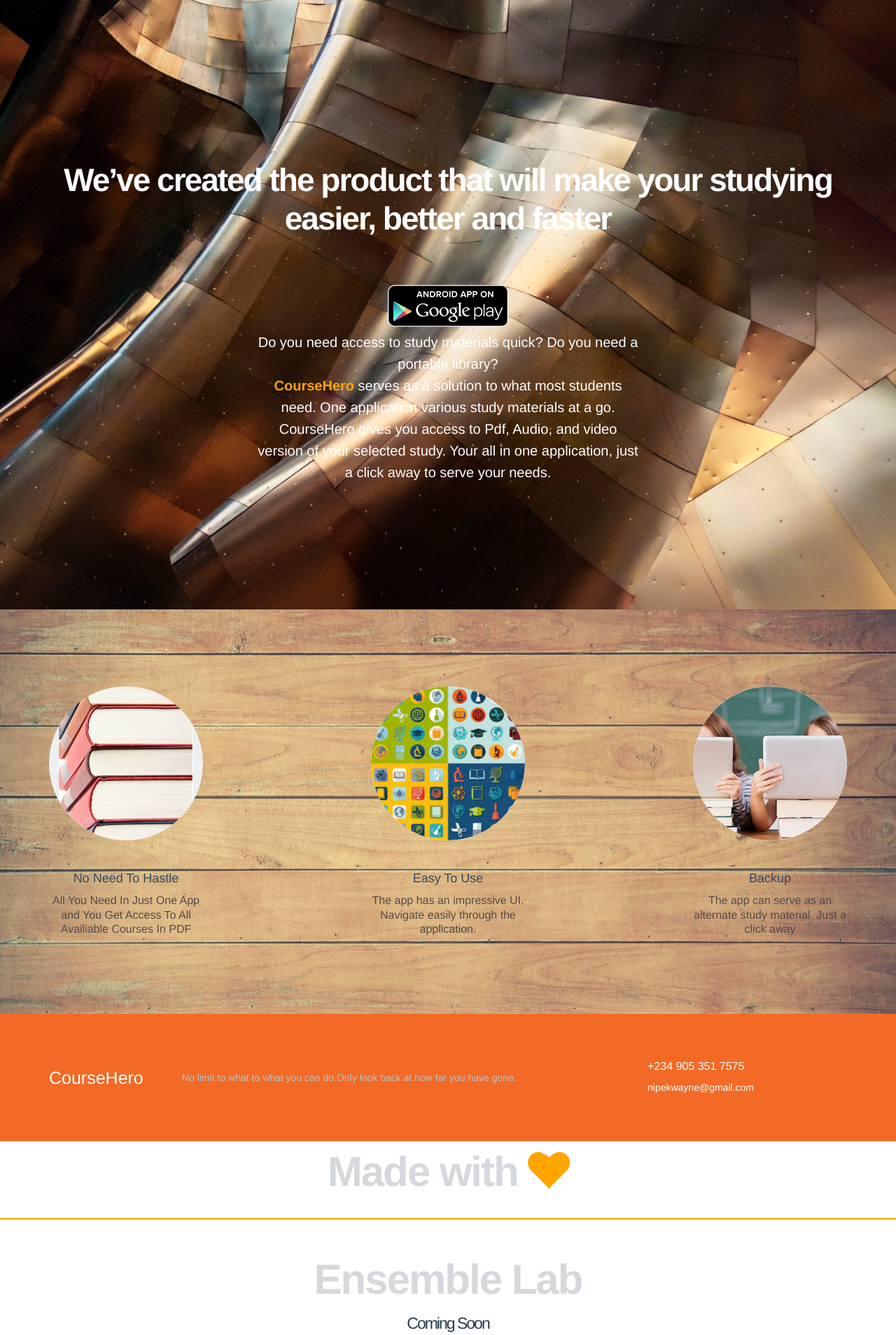
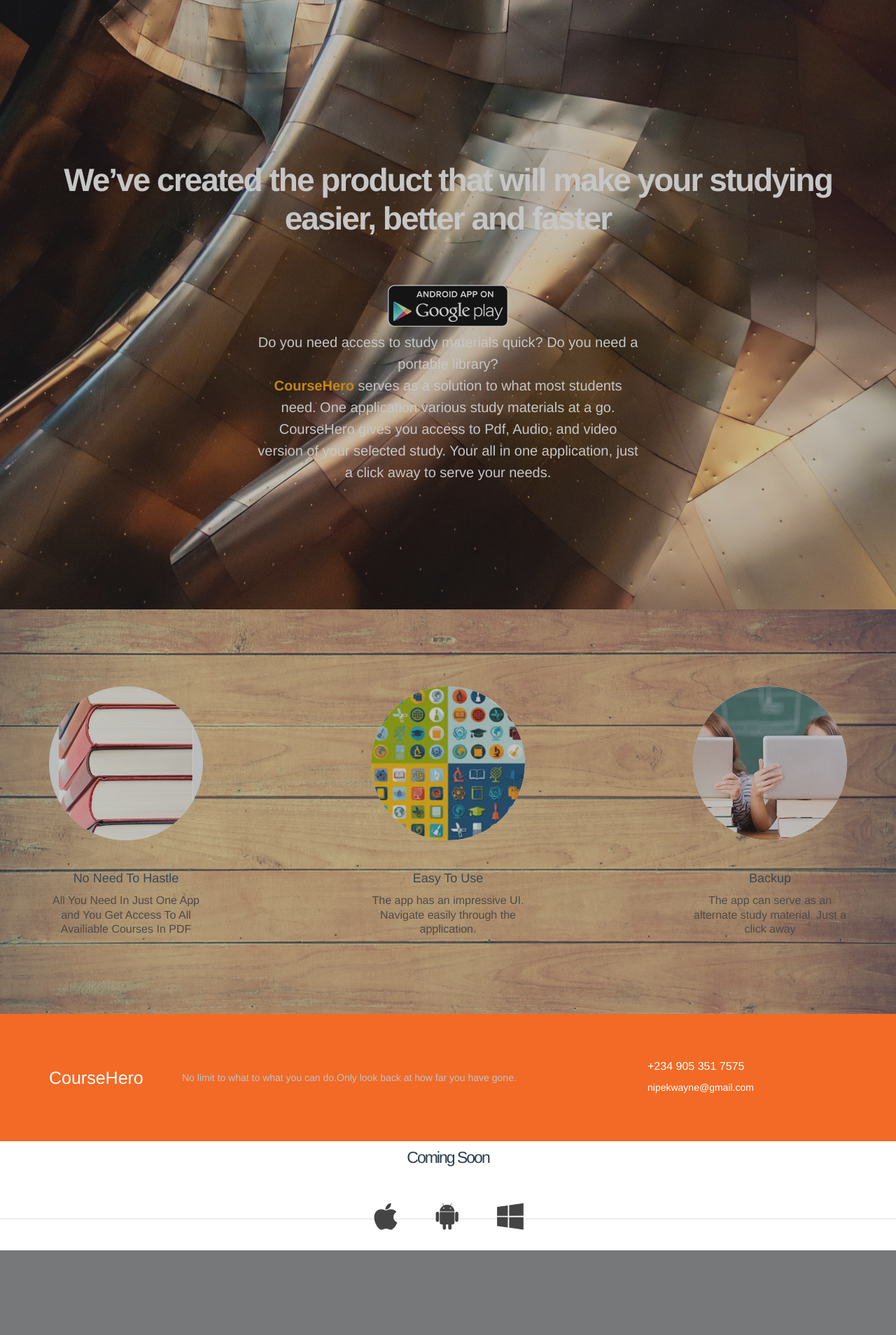
Before and after one commit to nipek/course-site, a PHP site: page / in a window 1280 px wide. Shown: the part 800-2708 px from the top of the page at 70% size. After the commit the page ends 2587 px from the top, so only its background shows below. Run offline with PHP 8.4, Linux system fonts and the light colour scheme; some web fonts are replaced.

Commit message:
black overlay

```diff
--- a/css/CourseHero.css
+++ b/css/CourseHero.css
@@ -1,5 +1,5 @@
 body{
-	padding: 0;
+  padding: 0;
 }
 .header-10-sub .background {
   background:url('../img/head.jpg') no-repeat
@@ -10,14 +10,19 @@
   -o-background-size: cover;
   opacity: 0.7;
 }
+.black{
+  width: 100%;
+  height: 100%;
+  background: #444;
+}
 .content-36{
-	background:url('../img/project.jpeg') no-repeat
+  background:url('../img/project.jpeg') no-repeat
    center center fixed;
   background-size: cover;
   -webkit-background-size: cover;
   -moz-background-size: cover;
   -o-background-size: cover;
-	opacity: 1;
+  opacity: 0.7;
   color: #fff;
 }
 .projects-3{
@@ -27,7 +32,7 @@
   -webkit-background-size: cover;
   -moz-background-size: cover;
   -o-background-size: cover;
-  opacity: 1;
+  opacity: 0.7;
   color: #fff;
 }
 .footer-3{
@@ -45,17 +50,9 @@
   padding-top: 0px;
     padding-bottom: 0px;
 
-  text-align: center;
-  font-size: 60px;
-
-
+}
+.footer-12 [class*="fui-"] {
+  font-size: 40px;
+  color: #444;
 
 }
-.footer-12:before {
-  background: #FFA500;
-}
-.footer-12 [class*="fui-"] {
-
-  color: #FFA500;
-
-}
--- a/home.html
+++ b/home.html
@@ -35,6 +35,7 @@
     </div>
     <a class="control-btn fui-arrow-down" href="#"> </a>
 </section>
+<div class="black">
 <section class="content-36">
     <div class="container">
         <h2>We’ve created the product that will make your studying easier, better and faster</h2>
@@ -44,6 +45,7 @@
 
     </div>
 </section>
+
        <section class="projects-3">
         <div class="container">
 
@@ -97,6 +99,7 @@
           </div>
         <!--/.container-->
       </section>
+    </div>
      <footer class="footer-3">
     <div class="container">
         <div class="row v-center">
@@ -109,7 +112,7 @@
                 </div>
             </div>
             <div class="col-sm-3">
-                <h6 <a id="phone" href="tel:+2349053517575">+234 905 351 7575</a></h6>
+                <h6> <a id="phone" href="tel:+2349053517575">+234 905 351 7575</a></h6>
                 <div class="address">
                     <a id="email" href="mailto:nipekwayne@gmail.com">nipekwayne@gmail.com</a>
                 </div>
@@ -119,7 +122,6 @@
 </footer>
 <footer class="footer-12">
     <div class="container">
-        Made with <span class="fui-heart"> </span><br> <br>Ensemble Lab
          <div class="btns">
             <h4 >
                Coming Soon</h4>
```
Also changed, not shown: img/project.jpeg.
